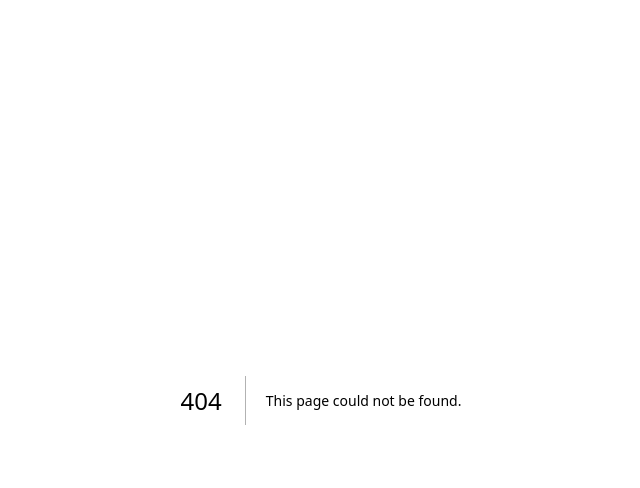
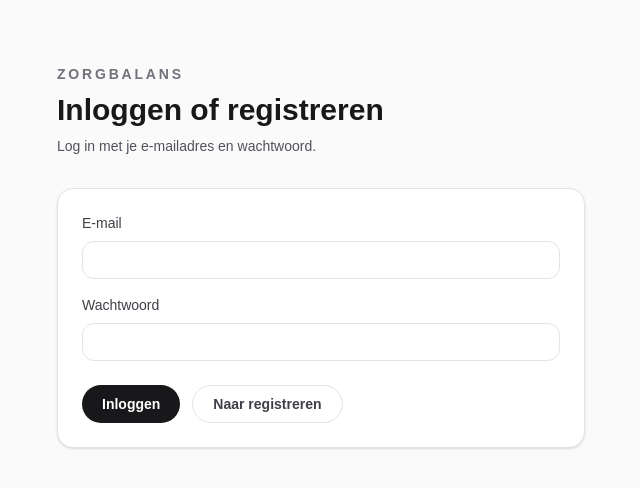
Before and after one commit to jacquesesenkbrink-max/zorgbalans, a Next.js app: page /login in a window 1280 px wide. Before the commit this address had no page. Shown: the top 488 px of the page, without its empty margins (319-959 px from the left). Built offline with nearby package versions, Linux system fonts and the light colour scheme; no server answers.

Commit message:
Add auth pages and landing

```diff
--- /dev/null
+++ b/src/app/dashboard/page.tsx
@@ -0,0 +1,76 @@
+"use client";
+
+import { useEffect, useState } from "react";
+import { supabase } from "@/lib/supabaseClient";
+
+export default function DashboardPage() {
+  const [email, setEmail] = useState<string | null>(null);
+  const [loading, setLoading] = useState(true);
+
+  useEffect(() => {
+    let isMounted = true;
+    supabase.auth.getSession().then(({ data }) => {
+      if (!isMounted) return;
+      setEmail(data.session?.user.email ?? null);
+      setLoading(false);
+    });
+    const { data: subscription } = supabase.auth.onAuthStateChange(
+      (_event, session) => {
+        setEmail(session?.user.email ?? null);
+        setLoading(false);
+      }
+    );
+    return () => {
+      isMounted = false;
+      subscription.subscription.unsubscribe();
+    };
+  }, []);
+
+  return (
+    <div className="min-h-screen bg-zinc-50 text-zinc-900">
+      <main className="mx-auto flex w-full max-w-5xl flex-col gap-6 px-6 py-16">
+        <div className="flex items-center justify-between">
+          <div>
+            <p className="text-sm font-semibold uppercase tracking-[0.2em] text-zinc-500">
+              Dashboard
+            </p>
+            <h1 className="text-3xl font-semibold">Jaarplanner</h1>
+          </div>
+          <a
+            href="/login"
+            className="text-sm font-semibold text-zinc-700 hover:text-zinc-900"
+          >
+            Account
+          </a>
+        </div>
+
+        <div className="rounded-2xl border border-zinc-200 bg-white p-6 shadow-sm">
+          {loading ? (
+            <p className="text-sm text-zinc-600">Sessiestatus laden...</p>
+          ) : email ? (
+            <p className="text-sm text-zinc-600">
+              Ingelogd als <span className="font-semibold">{email}</span>
+            </p>
+          ) : (
+            <p className="text-sm text-zinc-600">
+              Je bent niet ingelogd.{" "}
+              <a className="font-semibold text-zinc-900" href="/login">
+                Log in
+              </a>{" "}
+              om je planning te bekijken.
+            </p>
+          )}
+        </div>
+
+        <div className="grid gap-4 md:grid-cols-2">
+          <div className="rounded-2xl border border-dashed border-zinc-300 bg-white p-6 text-sm text-zinc-500">
+            Hier komt het 6‑maanden kalender‑overzicht.
+          </div>
+          <div className="rounded-2xl border border-dashed border-zinc-300 bg-white p-6 text-sm text-zinc-500">
+            Hier komt het cumulatieve saldo en dagdetails.
+          </div>
+        </div>
+      </main>
+    </div>
+  );
+}
--- /dev/null
+++ b/src/app/login/page.tsx
@@ -0,0 +1,177 @@
+"use client";
+
+import { useEffect, useMemo, useState } from "react";
+import { supabase } from "@/lib/supabaseClient";
+
+type AuthMode = "signin" | "signup";
+
+export default function LoginPage() {
+  const [mode, setMode] = useState<AuthMode>("signin");
+  const [email, setEmail] = useState("");
+  const [password, setPassword] = useState("");
+  const [status, setStatus] = useState<string | null>(null);
+  const [busy, setBusy] = useState(false);
+  const [sessionEmail, setSessionEmail] = useState<string | null>(null);
+
+  const helperText = useMemo(() => {
+    if (mode === "signup") {
+      return "We sturen een bevestigingsmail om je account te activeren.";
+    }
+    return "Log in met je e-mailadres en wachtwoord.";
+  }, [mode]);
+
+  useEffect(() => {
+    let isMounted = true;
+    supabase.auth.getSession().then(({ data }) => {
+      if (!isMounted) return;
+      setSessionEmail(data.session?.user.email ?? null);
+    });
+    const { data: subscription } = supabase.auth.onAuthStateChange(
+      (_event, session) => {
+        setSessionEmail(session?.user.email ?? null);
+      }
+    );
+    return () => {
+      isMounted = false;
+      subscription.subscription.unsubscribe();
+    };
+  }, []);
+
+  async function handleSubmit(event: React.FormEvent<HTMLFormElement>) {
+    event.preventDefault();
+    setStatus(null);
+    setBusy(true);
+    try {
+      if (mode === "signup") {
+        const { error } = await supabase.auth.signUp({
+          email,
+          password,
+        });
+        if (error) throw error;
+        setStatus("Check je e-mail om je account te bevestigen.");
+      } else {
+        const { error } = await supabase.auth.signInWithPassword({
+          email,
+          password,
+        });
+        if (error) throw error;
+        setStatus("Je bent ingelogd.");
+      }
+    } catch (error) {
+      const message =
+        error instanceof Error ? error.message : "Er ging iets mis.";
+      setStatus(message);
+    } finally {
+      setBusy(false);
+    }
+  }
+
+  async function handleSignOut() {
+    setBusy(true);
+    setStatus(null);
+    const { error } = await supabase.auth.signOut();
+    if (error) {
+      setStatus(error.message);
+    } else {
+      setStatus("Je bent uitgelogd.");
+    }
+    setBusy(false);
+  }
+
+  return (
+    <div className="min-h-screen bg-zinc-50 text-zinc-900">
+      <main className="mx-auto flex w-full max-w-xl flex-col gap-8 px-6 py-16">
+        <div className="flex flex-col gap-2">
+          <p className="text-sm font-semibold uppercase tracking-[0.2em] text-zinc-500">
+            ZorgBalans
+          </p>
+          <h1 className="text-3xl font-semibold">
+            {sessionEmail ? "Je bent ingelogd" : "Inloggen of registreren"}
+          </h1>
+          <p className="text-sm text-zinc-600">{helperText}</p>
+        </div>
+
+        <div className="rounded-2xl border border-zinc-200 bg-white p-6 shadow-sm">
+          {sessionEmail ? (
+            <div className="flex flex-col gap-4">
+              <p className="text-sm text-zinc-600">
+                Ingelogd als <span className="font-semibold">{sessionEmail}</span>
+              </p>
+              <div className="flex flex-wrap gap-3">
+                <a
+                  href="/dashboard"
+                  className="inline-flex items-center justify-center rounded-full bg-zinc-900 px-5 py-2 text-sm font-semibold text-white transition hover:bg-zinc-800"
+                >
+                  Naar dashboard
+                </a>
+                <button
+                  type="button"
+                  onClick={handleSignOut}
+                  className="inline-flex items-center justify-center rounded-full border border-zinc-200 px-5 py-2 text-sm font-semibold text-zinc-700 transition hover:border-zinc-300"
+                  disabled={busy}
+                >
+                  Uitloggen
+                </button>
+              </div>
+            </div>
+          ) : (
+            <form className="flex flex-col gap-4" onSubmit={handleSubmit}>
+              <label className="flex flex-col gap-2 text-sm font-medium text-zinc-700">
+                E-mail
+                <input
+                  className="rounded-xl border border-zinc-200 px-4 py-2 text-sm focus:border-zinc-400 focus:outline-none"
+                  type="email"
+                  name="email"
+                  autoComplete="email"
+                  required
+                  value={email}
+                  onChange={(event) => setEmail(event.target.value)}
+                />
+              </label>
+              <label className="flex flex-col gap-2 text-sm font-medium text-zinc-700">
+                Wachtwoord
+                <input
+                  className="rounded-xl border border-zinc-200 px-4 py-2 text-sm focus:border-zinc-400 focus:outline-none"
+                  type="password"
+                  name="password"
+                  autoComplete={
+                    mode === "signup" ? "new-password" : "current-password"
+                  }
+                  required
+                  minLength={6}
+                  value={password}
+                  onChange={(event) => setPassword(event.target.value)}
+                />
+              </label>
+              <div className="flex flex-wrap gap-3 pt-2">
+                <button
+                  type="submit"
+                  className="inline-flex items-center justify-center rounded-full bg-zinc-900 px-5 py-2 text-sm font-semibold text-white transition hover:bg-zinc-800 disabled:opacity-60"
+                  disabled={busy}
+                >
+                  {mode === "signup" ? "Account maken" : "Inloggen"}
+                </button>
+                <button
+                  type="button"
+                  className="inline-flex items-center justify-center rounded-full border border-zinc-200 px-5 py-2 text-sm font-semibold text-zinc-700 transition hover:border-zinc-300"
+                  onClick={() =>
+                    setMode(mode === "signup" ? "signin" : "signup")
+                  }
+                  disabled={busy}
+                >
+                  {mode === "signup" ? "Naar inloggen" : "Naar registreren"}
+                </button>
+              </div>
+            </form>
+          )}
+        </div>
+
+        {status ? (
+          <p className="rounded-xl border border-zinc-200 bg-white px-4 py-3 text-sm text-zinc-600 shadow-sm">
+            {status}
+          </p>
+        ) : null}
+      </main>
+    </div>
+  );
+}
--- a/src/app/page.tsx
+++ b/src/app/page.tsx
@@ -1,63 +1,52 @@
-import Image from "next/image";
-
 export default function Home() {
   return (
-    <div className="flex min-h-screen items-center justify-center bg-zinc-50 font-sans dark:bg-black">
-      <main className="flex min-h-screen w-full max-w-3xl flex-col items-center justify-between py-32 px-16 bg-white dark:bg-black sm:items-start">
-        <Image
-          className="dark:invert"
-          src="/next.svg"
-          alt="Next.js logo"
-          width={100}
-          height={20}
-          priority
-        />
-        <div className="flex flex-col items-center gap-6 text-center sm:items-start sm:text-left">
-          <h1 className="max-w-xs text-3xl font-semibold leading-10 tracking-tight text-black dark:text-zinc-50">
-            To get started, edit the page.tsx file.
+    <div className="min-h-screen bg-zinc-50 text-zinc-900">
+      <main className="mx-auto flex w-full max-w-4xl flex-col gap-10 px-6 py-16">
+        <div className="flex flex-col gap-3">
+          <p className="text-sm font-semibold uppercase tracking-[0.2em] text-zinc-500">
+            ZorgBalans
+          </p>
+          <h1 className="text-4xl font-semibold leading-tight">
+            Jaarplanner voor je uren, van concept tot definitief.
           </h1>
-          <p className="max-w-md text-lg leading-8 text-zinc-600 dark:text-zinc-400">
-            Looking for a starting point or more instructions? Head over to{" "}
-            <a
-              href="https://vercel.com/templates?framework=next.js&utm_source=create-next-app&utm_medium=appdir-template-tw&utm_campaign=create-next-app"
-              className="font-medium text-zinc-950 dark:text-zinc-50"
-            >
-              Templates
-            </a>{" "}
-            or the{" "}
-            <a
-              href="https://nextjs.org/learn?utm_source=create-next-app&utm_medium=appdir-template-tw&utm_campaign=create-next-app"
-              className="font-medium text-zinc-950 dark:text-zinc-50"
-            >
-              Learning
-            </a>{" "}
-            center.
+          <p className="max-w-2xl text-lg text-zinc-600">
+            Hou je basisrooster bij, plan diensten en zie je plus/min‑saldo
+            cumulatief oplopen richting het jaareinde.
           </p>
         </div>
-        <div className="flex flex-col gap-4 text-base font-medium sm:flex-row">
+        <div className="flex flex-wrap gap-4">
           <a
-            className="flex h-12 w-full items-center justify-center gap-2 rounded-full bg-foreground px-5 text-background transition-colors hover:bg-[#383838] dark:hover:bg-[#ccc] md:w-[158px]"
-            href="https://vercel.com/new?utm_source=create-next-app&utm_medium=appdir-template-tw&utm_campaign=create-next-app"
-            target="_blank"
-            rel="noopener noreferrer"
+            className="inline-flex items-center justify-center rounded-full bg-zinc-900 px-6 py-3 text-sm font-semibold text-white transition hover:bg-zinc-800"
+            href="/login"
           >
-            <Image
-              className="dark:invert"
-              src="/vercel.svg"
-              alt="Vercel logomark"
-              width={16}
-              height={16}
-            />
-            Deploy Now
+            Inloggen of registreren
           </a>
           <a
-            className="flex h-12 w-full items-center justify-center rounded-full border border-solid border-black/[.08] px-5 transition-colors hover:border-transparent hover:bg-black/[.04] dark:border-white/[.145] dark:hover:bg-[#1a1a1a] md:w-[158px]"
-            href="https://nextjs.org/docs?utm_source=create-next-app&utm_medium=appdir-template-tw&utm_campaign=create-next-app"
-            target="_blank"
-            rel="noopener noreferrer"
+            className="inline-flex items-center justify-center rounded-full border border-zinc-200 px-6 py-3 text-sm font-semibold text-zinc-700 transition hover:border-zinc-300"
+            href="/dashboard"
           >
-            Documentation
+            Naar dashboard
           </a>
+        </div>
+        <div className="grid gap-4 md:grid-cols-3">
+          <div className="rounded-2xl border border-zinc-200 bg-white p-5 shadow-sm">
+            <h2 className="text-base font-semibold">6‑maanden overzicht</h2>
+            <p className="mt-2 text-sm text-zinc-600">
+              Altijd zes maanden in beeld met concept en definitieve uren.
+            </p>
+          </div>
+          <div className="rounded-2xl border border-zinc-200 bg-white p-5 shadow-sm">
+            <h2 className="text-base font-semibold">Feestdagen + sluitingen</h2>
+            <p className="mt-2 text-sm text-zinc-600">
+              Nederlandse feestdagen en eigen sluitingsdagen in de kalender.
+            </p>
+          </div>
+          <div className="rounded-2xl border border-zinc-200 bg-white p-5 shadow-sm">
+            <h2 className="text-base font-semibold">Cumulatief saldo</h2>
+            <p className="mt-2 text-sm text-zinc-600">
+              Direct zien hoeveel plus/min‑uren je naar het jaar‑einde meeneemt.
+            </p>
+          </div>
         </div>
       </main>
     </div>
```
